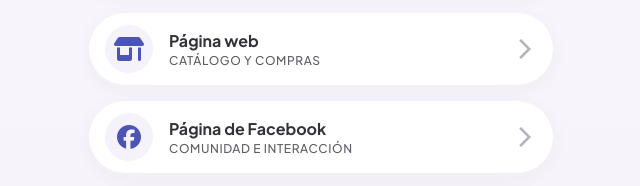
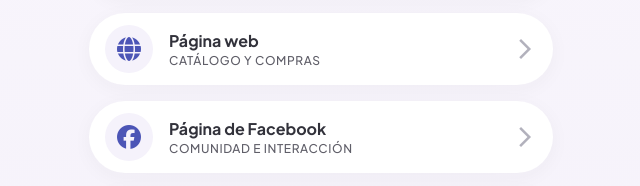
Before and after one commit to carlosm-lab/contacto-liss, a website: page index.html in a window 1280 px wide. Shown: the part 527-713 px from the top of the page, 319-959 px from the left. Drawn offline with nearby package versions, Linux system fonts and the light colour scheme.

Commit message:
Change web page link icon to fa-globe

```diff
--- a/index.html
+++ b/index.html
@@ -1296,7 +1296,7 @@
                 <div class="flex items-center gap-4">
                     <div
                         class="w-12 h-12 rounded-lg bg-surface-container-low flex items-center justify-center text-primary">
-                        <i class="fa-solid fa-shop text-2xl"></i>
+                        <i class="fa-solid fa-globe text-2xl"></i>
                     </div>
                     <div class="flex flex-col">
                         <span class="font-bold text-on-surface">Página web</span>
```
